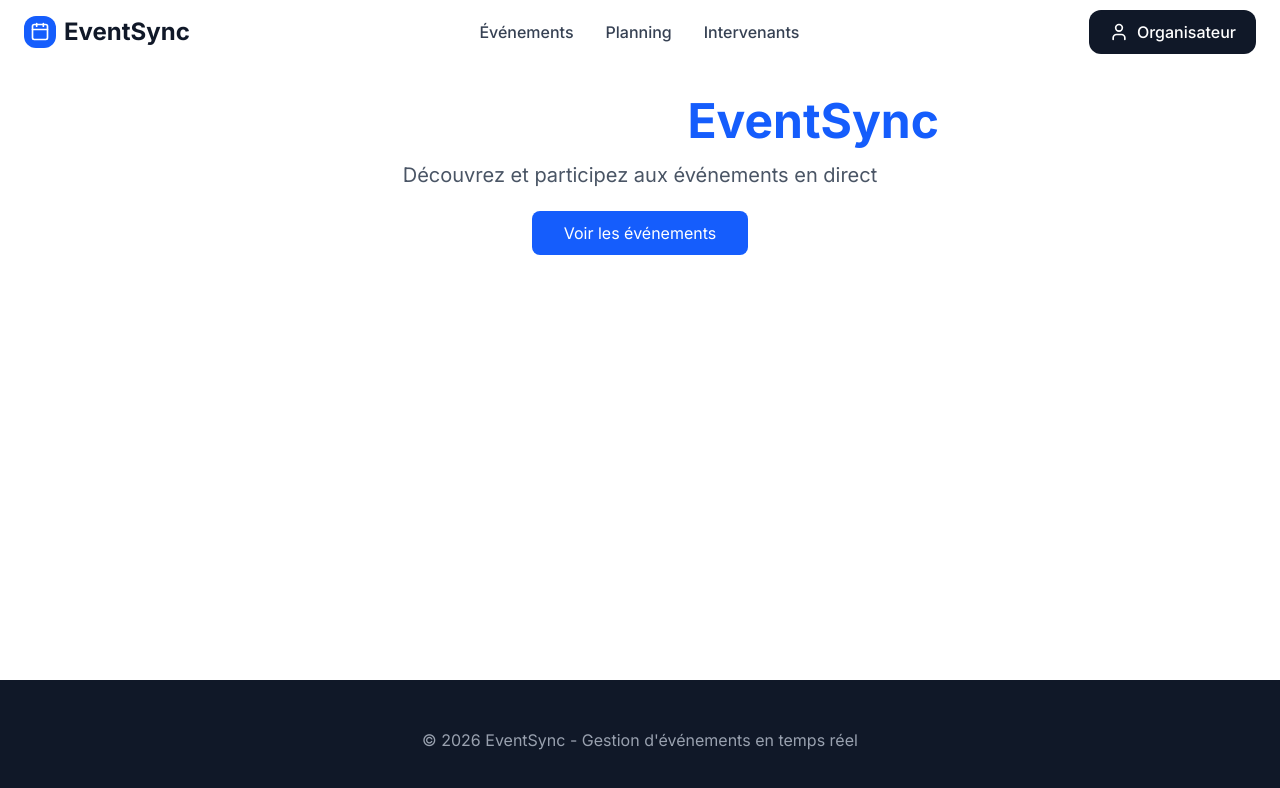
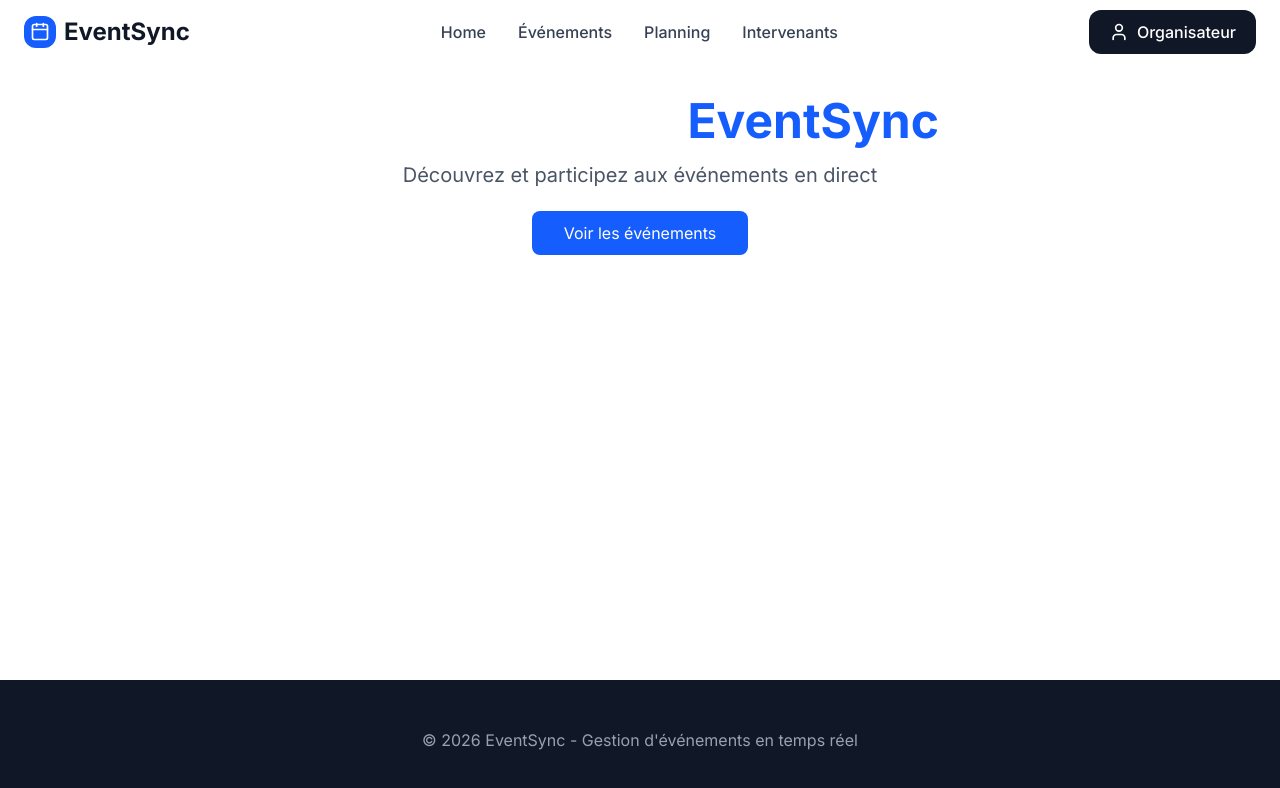
Before and after one commit to eventsync0/Event_Sync_2026_Client, a Next.js app: page / in a window 1280 px wide. Shown: the top 788 px of the page. Built offline with nearby package versions, Linux system fonts and the light colour scheme.

Commit message:
feat(navbaar) : add path to home page

```diff
--- a/src/components/common/Navbar.tsx
+++ b/src/components/common/Navbar.tsx
@@ -10,7 +10,6 @@
       <div className="max-w-7xl mx-auto px-6">
         <div className="flex items-center justify-between h-16">
 
-          {/* Logo */}
           <Link href="/" className="flex items-center gap-2">
             <div className="w-8 h-8 bg-blue-600 rounded-xl flex items-center justify-center">
               <Calendar className="w-5 h-5 text-white" />
@@ -18,8 +17,14 @@
             <span className="font-bold text-2xl text-gray-900">EventSync</span>
           </Link>
 
-          {/* Navigation */}
+
           <div className="flex items-center gap-8">
+          <Link
+              href="/"
+              className="text-gray-700 hover:text-blue-600 font-medium transition"
+            >
+              Home
+            </Link>
             <Link
               href="/events"
               className="text-gray-700 hover:text-blue-600 font-medium transition"
```
